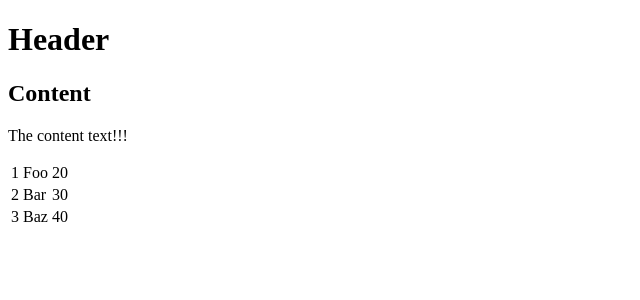
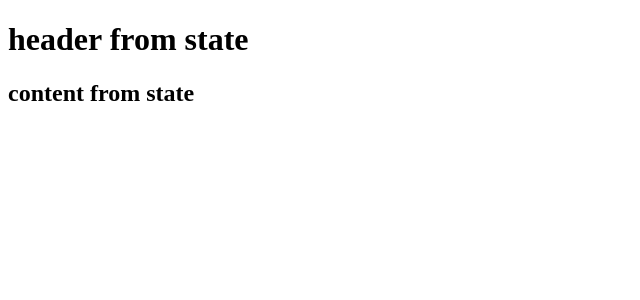
Before and after one commit to jjadeseravla/test, a React app: page / in a window 1280 px wide. Shown: the top 300 px of the page, without its empty margins (0-640 px from the left). Built offline with nearby package versions, Linux system fonts and the light colour scheme.

Commit message:
state is the palce the data comes from, this is a stateful component

```diff
--- a/App.jsx
+++ b/App.jsx
@@ -1,79 +1,22 @@
 import React from 'react';
 
 class App extends React.Component {
-   constructor() {
-     super();
+   constructor(props) {
+     super(props);
 
      this.state = {
-       data:
-       [
-         {
-           'id':1,
-           'name':'Foo',
-           'age':'20'
-         },
-
-         {
-               "id":2,
-               "name":"Bar",
-               "age":"30"
-            },
-
-            {
-               "id":3,
-               "name":"Baz",
-               "age":"40"
-            }
-          ]
+       header: 'header from state',
+       content: 'content from state'
      }
    }
-    render() {
-      return (
-        <div>
-          <Header/>
-          <Content/>
-          <table>
-            <tbody>
-            {this.state.data.map((person, i) => <TableRow key = {i}
-            data = {person} />)}
-            </tbody>
-          </table>
-        </div>
-      );
-    }
-  }
 
-class Header extends React.Component {
    render() {
-      return (
-         <div>
-            <h1>Header</h1>
-         </div>
-      );
-   }
-}
-
-class TableRow extends React.Component {
-  render() {
-    return (
-      <tr>
-        <td>{this.props.data.id}</td>
-        <td>{this.props.data.name}</td>
-        <td>{this.props.data.age}</td>
-      </tr>
+     return (
+       <div>
+        <h1>{this.state.header}</h1>
+        <h2>{this.state.content}</h2>
+      </div>
     );
   }
 }
-
-class Content extends React.Component {
-   render() {
-      return (
-         <div>
-            <h2>Content</h2>
-            <p>The content text!!!</p>
-         </div>
-      );
-   }
-}
-
 export default App;
```
